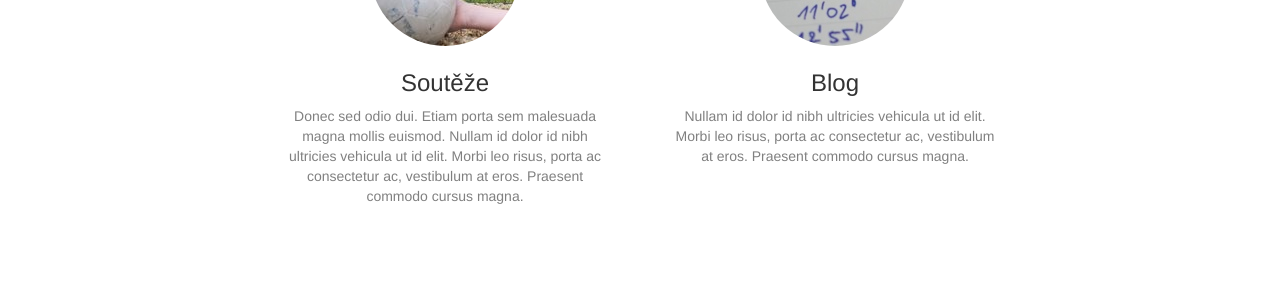
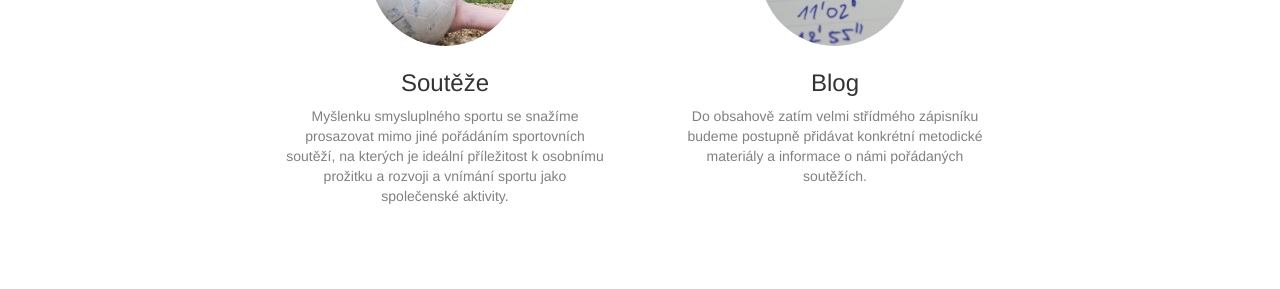
Before and after one commit to zoul/zijeme-hrou, a Jekyll site: the page built from index.html, in a window 1280 px wide. Shown: the part 776-1065 px from the top of the page. Built offline with Jekyll 4.4.1, drawn with Linux system fonts in a browser that asks for light colours; nearby versions of some CDN libraries; library files that are not in the unit come from our copies.

Commit message:
Přidal jsem texty k záhlavím a titulce.

```diff
--- a/_layouts/blog-post.html
+++ b/_layouts/blog-post.html
@@ -12,7 +12,7 @@
         <div class="huge-header">
             <div class="container">
                 <h1 class="inverse">Blog</h1>
-                <p>Donec sed odio dui. Etiam porta sem malesuada magna mollis euismod.</p>
+                <p>Metodika pro smysluplný sport, informace o našich soutěžích.</p>
             </div>
         </div>
         <div class="container">
--- a/_layouts/souteze.html
+++ b/_layouts/souteze.html
@@ -13,7 +13,7 @@
         <div class="huge-header">
             <div class="container">
                 <h1 class="inverse">Soutěže</h1>
-                <p>Donec sed odio dui. Etiam porta sem malesuada magna mollis euismod.</p>
+                <p>Společenské sportovní vyžití pro všechny věkové i výkonnostní kategorie.</p>
             </div>
         </div>
         <div class="container">
--- a/index.html
+++ b/index.html
@@ -12,10 +12,10 @@ layout: titulka
                 <img src="/img/souteze.jpg" class="img-circle" alt="">
             </div>
             <h3>Soutěže</h3>
-            <p>Donec sed odio dui. Etiam porta sem malesuada magna
-            mollis euismod. Nullam id dolor id nibh ultricies vehicula
-            ut id elit. Morbi leo risus, porta ac consectetur ac,
-            vestibulum at eros. Praesent commodo cursus magna.</p>
+            <p>Myšlenku smysluplného sportu se snažíme prosazovat mimo jiné
+            pořádáním sportovních soutěží, na kterých je ideální příležitost
+            k osobnímu prožitku a rozvoji a vnímání sportu jako společenské
+            aktivity.</p>
         </a>
     </div>
     <div class="col-sm-4">
@@ -24,9 +24,9 @@ layout: titulka
                 <img src="/img/blok.jpg" class="img-circle" alt="">
             </div>
             <h3>Blog</h3>
-            <p>Nullam id dolor id nibh ultricies vehicula ut id elit. Morbi leo
-            risus, porta ac consectetur ac, vestibulum at eros. Praesent
-            commodo cursus magna.</p>
+            <p>Do obsahově zatím velmi střídmého zápisníku budeme postupně
+            přidávat konkrétní metodické materiály a informace o námi pořádaných
+            soutěžích.</p>
         </a>
     </div>
     <div class="col-sm-2"></div>
```
